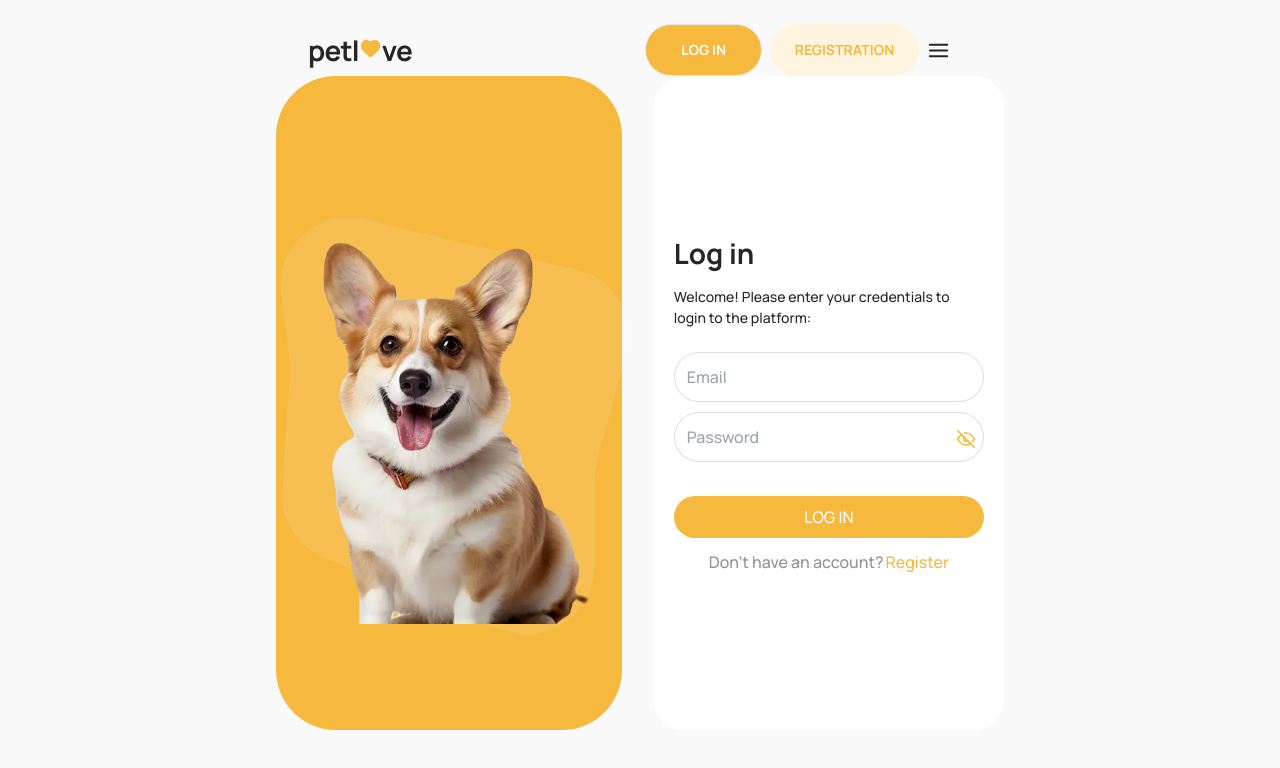
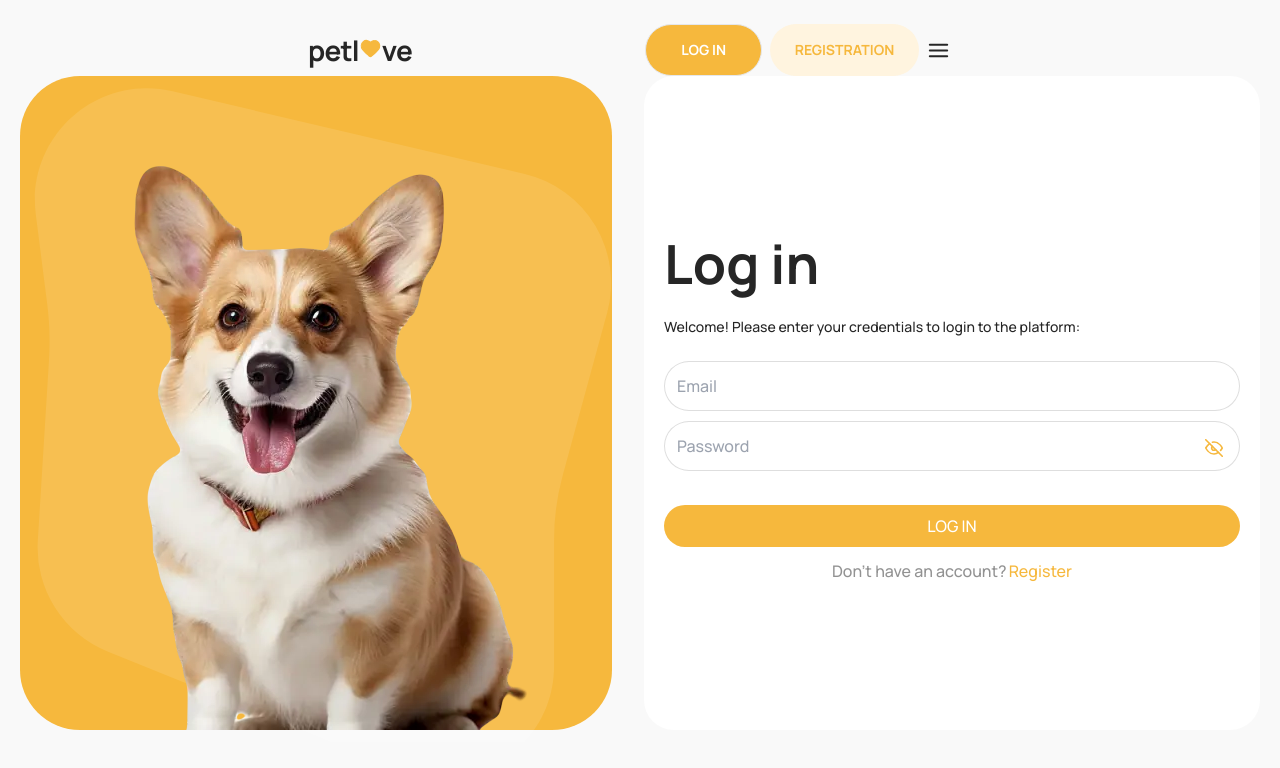
Before and after one commit to MaxsimJSDeveloper/pet-love, a React (Vite) app: page /login in a window 1280 px wide. Shown: the top 768 px of the page. Built offline with nearby package versions, Linux system fonts and the light colour scheme.

Commit message:
add-desctop-adapt

```diff
--- a/src/components/ui/FriendsList/FriendsList.tsx
+++ b/src/components/ui/FriendsList/FriendsList.tsx
@@ -3,7 +3,7 @@ import { FriendsListProps } from "./FriendsList.types";
 
 export const FriendsList = ({ friends }: FriendsListProps) => {
   return (
-    <ul className="flex flex-col gap-[20px] md:flex-row md:flex-wrap">
+    <ul className="flex flex-col justify-center gap-[20px] md:flex-row md:flex-wrap">
       {friends.map((friend) => (
         <li className="w-[342px]" key={friend._id}>
           <FriendsItem friend={friend} />
--- a/src/components/ui/HomeImage/HomeImage.tsx
+++ b/src/components/ui/HomeImage/HomeImage.tsx
@@ -7,11 +7,11 @@ const HomeImage = () => {
       style={{ position: "relative" }}
     >
       <picture className="w-full h-full">
-        {/* <source
+        <source
           media="(min-width: 1280px)"
           srcSet={`${homeImages.desktop.default} 1x, ${homeImages.desktop["2x"]} 2x, ${homeImages.desktop["3x"]} 3x`}
           type="image/webp"
-        /> */}
+        />
         <source
           media="(min-width: 768px)"
           srcSet={`${homeImages.tablet.default} 1x, ${homeImages.tablet["2x"]} 2x, ${homeImages.tablet["3x"]} 3x`}
--- a/src/components/ui/NewsList/NewsList.tsx
+++ b/src/components/ui/NewsList/NewsList.tsx
@@ -3,7 +3,7 @@ import { NewsListProps } from "./NewsList.types";
 
 const NewsList = ({ news }: NewsListProps) => {
   return (
-    <ul className="flex flex-wrap gap-[24px] md:flex-row md:gap-x-[24px] md:gap-y-[36px] md:flex-wrap ">
+    <ul className="flex flex-wrap justify-center gap-[24px] md:flex-row md:gap-x-[24px] md:gap-y-[36px] md:flex-wrap ">
       {news.map((topic) => (
         <li key={topic.id}>
           <NewsItem topic={topic} />
--- a/src/pages/HomePage.tsx
+++ b/src/pages/HomePage.tsx
@@ -3,7 +3,7 @@ import HomeImage from "@components/ui/HomeImage/HomeImage";
 const HomePage = () => {
   return (
     <div className="flex flex-col absolute top-2">
-      <div className="w-[335px] h-[390px] bg-[#f6b83d] rounded-[30px] flex flex-col justify-end p-[20px] md:w-[704px] md:rounded-[60px] md:p-[32px]">
+      <div className="w-[335px] h-[390px] bg-[#f6b83d] rounded-[30px] flex flex-col justify-end p-[20px] md:w-[704px] md:rounded-[60px] md:p-[32px] xl:min-w-[1216px]">
         <h1 className="text-[50px] font-bold text-white tracking-[-0.03em] leading-[96%] mb-[20px] md:text-[80px]">
           Take good
           <span className="text-white-transparent"> care</span> of your small
--- a/src/pages/NewsPage.tsx
+++ b/src/pages/NewsPage.tsx
@@ -41,7 +41,7 @@ const NewsPage = () => {
 
   return (
     <>
-      <div className="mb-[24px] md:flex md:justify-between md:mb-[46px] md:mt-[89px]">
+      <div className="mb-[24px] md:flex md:justify-between md:items-center md:mb-[46px] md:mt-[89px]">
         <Title style="mt-[54px] mb-[15px] md:mt-0 md:mb-0">News</Title>
         <SearchField
           styles="md:max-w-[230px]  w-full"
--- a/src/shared/Layout.tsx
+++ b/src/shared/Layout.tsx
@@ -3,7 +3,7 @@ import Header from "../components/logic/Header/Header";
 
 const Layout = () => {
   return (
-    <div className="min-h-screen max-w-[375px] px-[20px] mt-[24px] mx-auto md:max-w-[768px]">
+    <div className="min-h-screen max-w-[375px] px-[20px] mt-[24px] mx-auto md:max-w-[768px] xl:min-w-[1280px]">
       <Header />
       <main>
         <Outlet />
--- a/src/shared/SearchField.tsx
+++ b/src/shared/SearchField.tsx
@@ -2,6 +2,7 @@ import Icon from "./Icon";
 
 interface SearchFieldProps {
   styles?: string;
+  iconStyles?: string;
   placeholder?: string;
   onSearch: (value: string) => void;
   resetPage: () => void;
@@ -12,6 +13,7 @@ const SearchField = ({
   placeholder = "Search",
   onSearch,
   resetPage,
+  iconStyles,
 }: SearchFieldProps) => {
   const handleInputChange = (e: React.ChangeEvent<HTMLInputElement>) => {
     const searchValue = e.target.value.trim();
@@ -24,7 +26,7 @@ const SearchField = ({
       <input
         name="search"
         placeholder={placeholder}
-        className={`${styles} h-[42px] p-[12px] border-[1px] input-border-color rounded-[30px]`}
+        className={`h-[42px] p-[12px] border-[1px] input-border-color rounded-[30px] md:h-[48px] ${styles}`}
         onChange={handleInputChange}
       />
       <button
@@ -33,7 +35,7 @@ const SearchField = ({
       >
         <Icon
           id="icon-search"
-          className="fill-white stroke-[#262626]"
+          className={`fill-white stroke-[#262626] ${iconStyles}`}
           width="18px"
           height="18px"
         />
--- a/src/shared/Tittle.tsx
+++ b/src/shared/Tittle.tsx
@@ -6,7 +6,9 @@ interface TitleProps {
 }
 
 const Title = ({ children, style }: TitleProps) => (
-  <h1 className={`${style} font-bold text-[28px] text-left`}>{children}</h1>
+  <h1 className={`${style} font-bold text-[28px] md:text-[54px] text-left`}>
+    {children}
+  </h1>
 );
 
 export default Title;
```
